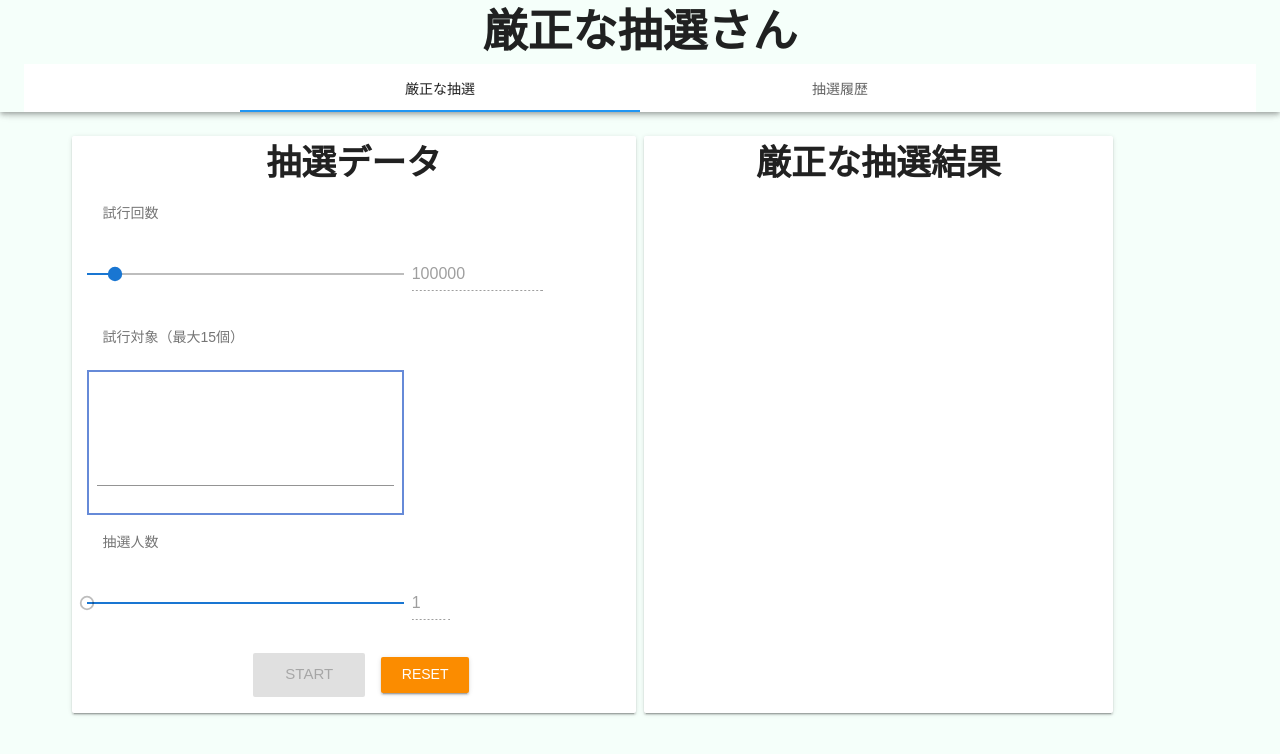
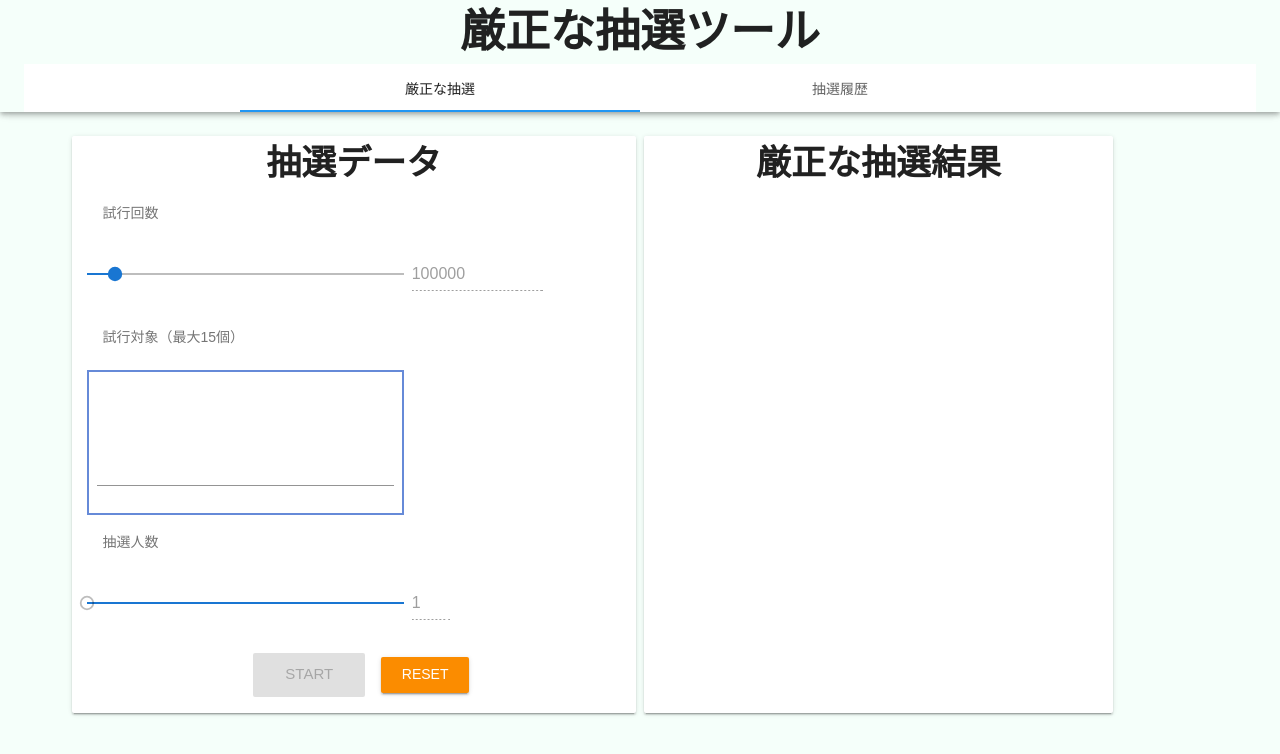
Before and after one commit to masakurapa/genseisan, a Vue app: page / in a window 1280 px wide. Shown: the top 754 px of the page. Built offline with nearby package versions, Linux system fonts and the light colour scheme.

Commit message:
rename title

```diff
--- a/src/App.vue
+++ b/src/App.vue
@@ -3,7 +3,7 @@
 
     <v-toolbar tabs style="background: #F5FFFA">
       <v-layout justify-center>
-        <div class="t-main-title-text">厳正な抽選さん</div>
+        <div class="t-main-title-text">厳正な抽選ツール</div>
       </v-layout>
 
       <v-tabs slot="extension" centered v-model="tabs">
```
Also changed, not shown: 7 other files (tests, documents, lock files or other folders).
